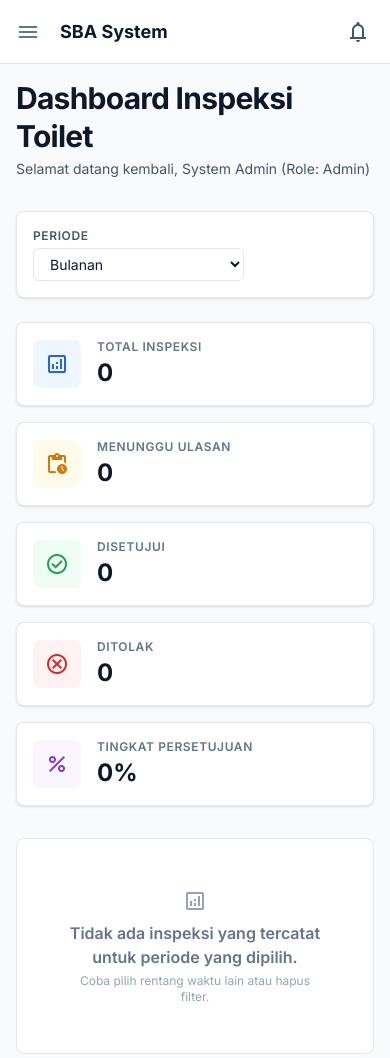
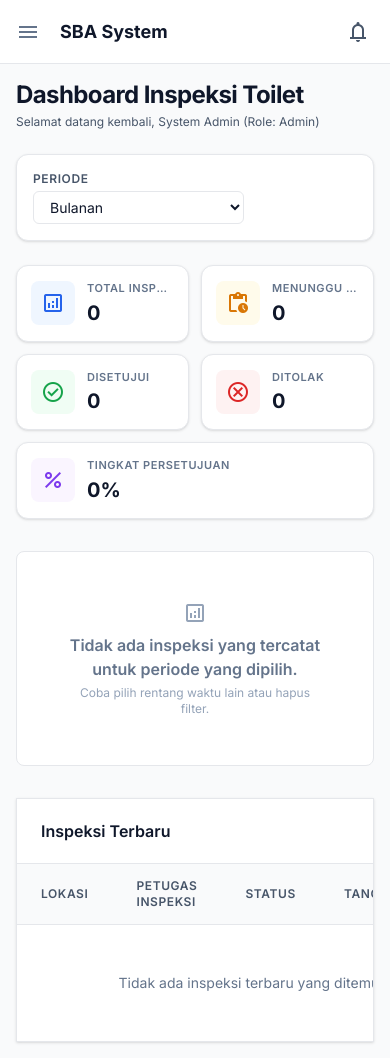
Before and after one commit to Ijlaalll/Portal-Karyawan-Integrated-SBA, a Laravel app: page /toilet-inspection/dashboard in a window 390 px wide. Run offline with Laravel 12, Linux system fonts and the light colour scheme; a user stored in the database is signed in; data comes from the database, SQL or seed files in the repository; data that the repository does not hold is empty; style sheets or scripts are compiled from the project's sources; some libraries are stand-ins or nearby versions; some web fonts are replaced.

Commit message:
fix(ui): responsive card grids preventing horizontal overflow and text clipping on laptop screens

```diff
--- a/resources/views/layouts/app.blade.php
+++ b/resources/views/layouts/app.blade.php
@@ -595,7 +595,7 @@
             <!-- Main Content Container -->
             <div id="main-content" class="flex-1 ml-[280px] flex flex-col h-screen overflow-hidden bg-[#F9FAFB] transition-[margin-left] duration-300 ease-in-out">
                 <!-- Header -->
-                <header id="app-layout-header" class="h-16 w-full flex justify-between items-center px-8 bg-white border-b border-[#E5E7EB] z-40 sticky top-0 shrink-0">
+                <header id="app-layout-header" class="h-16 w-full flex justify-between items-center px-4 sm:px-6 lg:px-6 xl:px-8 bg-white border-b border-[#E5E7EB] z-40 sticky top-0 shrink-0">
                     <div class="flex items-center gap-3 min-w-0">
                         <button type="button" onclick="openMobileSidebar()" aria-label="Buka Menu" class="lg:hidden p-2 -ml-2 rounded-xl text-[#64748B] hover:text-[#0F172A] hover:bg-[#F1F5F9] transition-colors flex items-center justify-center shrink-0">
                             <span class="material-symbols-outlined text-[24px]">menu</span>
@@ -659,7 +659,7 @@
                 </header>
 
                 <!-- Main Body -->
-                <main id="app-layout-main" class="flex-1 overflow-auto p-8">
+                <main id="app-layout-main" class="flex-1 overflow-auto p-4 sm:p-6 lg:p-6 xl:p-8">
                     @yield('content')
                 </main>
             </div>
--- a/resources/views/toilet_inspection/dashboard.blade.php
+++ b/resources/views/toilet_inspection/dashboard.blade.php
@@ -4,18 +4,18 @@
 
 @section('content')
 <div class="min-h-full">
-    <header class="mb-8">
+    <header class="mb-6 sm:mb-8">
         <div class="flex flex-col sm:flex-row justify-between items-start sm:items-center gap-4">
             <div>
-                <h1 class="text-3xl font-bold leading-tight tracking-tight text-[#0F172A]">
+                <h1 class="text-2xl sm:text-3xl font-bold leading-tight tracking-tight text-[#0F172A]">
                     Dashboard Inspeksi Toilet
                 </h1>
-                <p class="text-sm text-[#475569] mt-1">
+                <p class="text-xs sm:text-sm text-[#475569] mt-1">
                     Selamat datang kembali, {{ auth()->user()->name }} (Role: {{ auth()->user()->role === 'admin' ? 'Admin' : (auth()->user()->role === 'spv' ? 'SPV' : (auth()->user()->role === 'ga' ? 'GA' : 'Petugas Inspeksi')) }})
                 </p>
             </div>
             @if(!auth()->user()->isAdmin() && !auth()->user()->isSpv() && !auth()->user()->isGa())
-                <a href="{{ route('inspections.create') }}" class="rounded bg-[#2563EB] px-4 py-2.5 text-sm font-semibold text-white shadow-sm hover:bg-[#1D4ED8] transition-all">
+                <a href="{{ route('inspections.create') }}" class="rounded-xl bg-[#2563EB] px-4 py-2.5 text-sm font-semibold text-white shadow-sm hover:bg-[#1D4ED8] transition-all">
                     + Inspeksi Baru
                 </a>
             @endif
@@ -24,20 +24,20 @@
 
     <main>
         @if (session('success'))
-            <div class="mb-6 rounded-md bg-green-50 p-4 border border-green-200 text-sm font-medium text-green-800">
+            <div class="mb-6 rounded-xl bg-green-50 p-4 border border-green-200 text-sm font-medium text-green-800">
                 {{ session('success') }}
             </div>
         @endif
 
         @if (session('error'))
-            <div class="mb-6 rounded-md bg-amber-50 p-4 border border-amber-200 text-sm font-medium text-amber-800">
+            <div class="mb-6 rounded-xl bg-amber-50 p-4 border border-amber-200 text-sm font-medium text-amber-800">
                 {{ session('error') }}
             </div>
         @endif
 
         @if(auth()->user()->isAdmin() || auth()->user()->isSpv() || auth()->user()->isGa())
             <!-- Period Selector Form -->
-            <form method="GET" action="{{ route('toilet_inspection.dashboard') }}" class="flex flex-wrap gap-4 items-center mb-6 bg-white border border-[#E5E7EB] p-4 rounded-lg shadow-sm" onsubmit="sessionStorage.setItem('toilet_inspection_dashboard_scroll', document.querySelector('main')?.scrollTop || 0);">
+            <form method="GET" action="{{ route('toilet_inspection.dashboard') }}" class="flex flex-wrap gap-4 items-center mb-6 bg-white border border-[#E5E7EB] p-4 rounded-xl shadow-sm" onsubmit="sessionStorage.setItem('toilet_inspection_dashboard_scroll', document.querySelector('main')?.scrollTop || 0);">
                 <div>
                     <label for="date_filter" class="block text-xs font-semibold text-[#475569] uppercase tracking-wider mb-1">Periode</label>
                     <select name="date_filter" id="date_filter" onchange="sessionStorage.setItem('toilet_inspection_dashboard_scroll', document.querySelector('main')?.scrollTop || 0); toggleCustomDates(); this.form.submit();"
@@ -71,65 +71,65 @@
         @endif
 
         <!-- Stats Widgets -->
-        <div class="grid grid-cols-1 sm:grid-cols-2 lg:grid-cols-5 gap-4 mb-8">
-            <div class="bg-white border border-[#E5E7EB] rounded-lg p-4 shadow-sm flex items-center gap-4">
-                <div class="p-3 rounded-lg bg-[#EFF6FF] text-[#2563EB] flex items-center justify-center">
-                    <span class="material-symbols-outlined text-[24px]">analytics</span>
+        <div class="grid grid-cols-2 sm:grid-cols-2 md:grid-cols-3 xl:grid-cols-5 gap-3 sm:gap-4 mb-8">
+            <div class="bg-white border border-[#E5E7EB] rounded-xl p-3.5 sm:p-4 shadow-sm flex items-center gap-3 sm:gap-4 min-w-0">
+                <div class="p-2.5 sm:p-3 rounded-lg bg-[#EFF6FF] text-[#2563EB] flex items-center justify-center shrink-0">
+                    <span class="material-symbols-outlined text-[22px] sm:text-[24px]">analytics</span>
                 </div>
-                <div>
-                    <p class="text-xs font-semibold text-[#64748B] uppercase tracking-wider">Total Inspeksi</p>
-                    <p class="text-2xl font-bold text-[#0F172A] mt-0.5">{{ $totalInspections }}</p>
+                <div class="min-w-0 flex-1">
+                    <p class="text-[11px] sm:text-xs font-semibold text-[#64748B] uppercase tracking-wider truncate" title="Total Inspeksi">Total Inspeksi</p>
+                    <p class="text-xl sm:text-2xl font-bold text-[#0F172A] mt-0.5 truncate">{{ $totalInspections }}</p>
                 </div>
             </div>
 
-            <div class="bg-white border border-[#E5E7EB] rounded-lg p-4 shadow-sm flex items-center gap-4">
-                <div class="p-3 rounded-lg bg-[#FFFBEB] text-[#D97706] flex items-center justify-center">
-                    <span class="material-symbols-outlined text-[24px]">pending_actions</span>
+            <div class="bg-white border border-[#E5E7EB] rounded-xl p-3.5 sm:p-4 shadow-sm flex items-center gap-3 sm:gap-4 min-w-0">
+                <div class="p-2.5 sm:p-3 rounded-lg bg-[#FFFBEB] text-[#D97706] flex items-center justify-center shrink-0">
+                    <span class="material-symbols-outlined text-[22px] sm:text-[24px]">pending_actions</span>
                 </div>
-                <div>
-                    <p class="text-xs font-semibold text-[#64748B] uppercase tracking-wider">Menunggu Ulasan</p>
-                    <p class="text-2xl font-bold text-[#0F172A] mt-0.5">{{ $pendingCount }}</p>
+                <div class="min-w-0 flex-1">
+                    <p class="text-[11px] sm:text-xs font-semibold text-[#64748B] uppercase tracking-wider truncate" title="Menunggu Ulasan">Menunggu Ulasan</p>
+                    <p class="text-xl sm:text-2xl font-bold text-[#0F172A] mt-0.5 truncate">{{ $pendingCount }}</p>
                 </div>
             </div>
 
-            <div class="bg-white border border-[#E5E7EB] rounded-lg p-4 shadow-sm flex items-center gap-4">
-                <div class="p-3 rounded-lg bg-[#F0FDF4] text-[#16A34A] flex items-center justify-center">
-                    <span class="material-symbols-outlined text-[24px]">check_circle</span>
+            <div class="bg-white border border-[#E5E7EB] rounded-xl p-3.5 sm:p-4 shadow-sm flex items-center gap-3 sm:gap-4 min-w-0">
+                <div class="p-2.5 sm:p-3 rounded-lg bg-[#F0FDF4] text-[#16A34A] flex items-center justify-center shrink-0">
+                    <span class="material-symbols-outlined text-[22px] sm:text-[24px]">check_circle</span>
                 </div>
-                <div>
-                    <p class="text-xs font-semibold text-[#64748B] uppercase tracking-wider">Disetujui</p>
-                    <p class="text-2xl font-bold text-[#0F172A] mt-0.5">{{ $approvedCount }}</p>
+                <div class="min-w-0 flex-1">
+                    <p class="text-[11px] sm:text-xs font-semibold text-[#64748B] uppercase tracking-wider truncate" title="Disetujui">Disetujui</p>
+                    <p class="text-xl sm:text-2xl font-bold text-[#0F172A] mt-0.5 truncate">{{ $approvedCount }}</p>
                 </div>
             </div>
 
-            <div class="bg-white border border-[#E5E7EB] rounded-lg p-4 shadow-sm flex items-center gap-4">
-                <div class="p-3 rounded-lg bg-[#FEF2F2] text-[#DC2626] flex items-center justify-center">
-                    <span class="material-symbols-outlined text-[24px]">cancel</span>
+            <div class="bg-white border border-[#E5E7EB] rounded-xl p-3.5 sm:p-4 shadow-sm flex items-center gap-3 sm:gap-4 min-w-0">
+                <div class="p-2.5 sm:p-3 rounded-lg bg-[#FEF2F2] text-[#DC2626] flex items-center justify-center shrink-0">
+                    <span class="material-symbols-outlined text-[22px] sm:text-[24px]">cancel</span>
                 </div>
-                <div>
-                    <p class="text-xs font-semibold text-[#64748B] uppercase tracking-wider">Ditolak</p>
-                    <p class="text-2xl font-bold text-[#0F172A] mt-0.5">{{ $rejectedCount }}</p>
+                <div class="min-w-0 flex-1">
+                    <p class="text-[11px] sm:text-xs font-semibold text-[#64748B] uppercase tracking-wider truncate" title="Ditolak">Ditolak</p>
+                    <p class="text-xl sm:text-2xl font-bold text-[#0F172A] mt-0.5 truncate">{{ $rejectedCount }}</p>
                 </div>
             </div>
 
             @if(auth()->user()->isAdmin() || auth()->user()->isSpv() || auth()->user()->isGa())
-                <div class="bg-white border border-[#E5E7EB] rounded-lg p-4 shadow-sm flex items-center gap-4">
-                    <div class="p-3 rounded-lg bg-[#FAF5FF] text-[#7C3AED] flex items-center justify-center">
-                        <span class="material-symbols-outlined text-[24px]">percent</span>
+                <div class="bg-white border border-[#E5E7EB] rounded-xl p-3.5 sm:p-4 shadow-sm flex items-center gap-3 sm:gap-4 min-w-0 col-span-2 sm:col-span-2 md:col-span-1 xl:col-span-1">
+                    <div class="p-2.5 sm:p-3 rounded-lg bg-[#FAF5FF] text-[#7C3AED] flex items-center justify-center shrink-0">
+                        <span class="material-symbols-outlined text-[22px] sm:text-[24px]">percent</span>
                     </div>
-                    <div>
-                        <p class="text-xs font-semibold text-[#64748B] uppercase tracking-wider">Tingkat Persetujuan</p>
-                        <p class="text-2xl font-bold text-[#0F172A] mt-0.5">{{ isset($approvalRate) ? $approvalRate : 0 }}%</p>
+                    <div class="min-w-0 flex-1">
+                        <p class="text-[11px] sm:text-xs font-semibold text-[#64748B] uppercase tracking-wider truncate" title="Tingkat Persetujuan">Tingkat Persetujuan</p>
+                        <p class="text-xl sm:text-2xl font-bold text-[#0F172A] mt-0.5 truncate">{{ isset($approvalRate) ? $approvalRate : 0 }}%</p>
                     </div>
                 </div>
             @else
-                <div class="bg-white border border-[#E5E7EB] rounded-lg p-4 shadow-sm flex items-center gap-4">
-                    <div class="p-3 rounded-lg bg-[#F8FAFC] text-[#64748B] flex items-center justify-center">
-                        <span class="material-symbols-outlined text-[24px]">person</span>
+                <div class="bg-white border border-[#E5E7EB] rounded-xl p-3.5 sm:p-4 shadow-sm flex items-center gap-3 sm:gap-4 min-w-0 col-span-2 sm:col-span-2 md:col-span-1 xl:col-span-1">
+                    <div class="p-2.5 sm:p-3 rounded-lg bg-[#F8FAFC] text-[#64748B] flex items-center justify-center shrink-0">
+                        <span class="material-symbols-outlined text-[22px] sm:text-[24px]">person</span>
                     </div>
-                    <div>
-                        <p class="text-xs font-semibold text-[#64748B] uppercase tracking-wider">Role Saya</p>
-                        <p class="text-sm font-bold text-[#0F172A] mt-1">Petugas Inspeksi</p>
+                    <div class="min-w-0 flex-1">
+                        <p class="text-[11px] sm:text-xs font-semibold text-[#64748B] uppercase tracking-wider truncate" title="Role Saya">Role Saya</p>
+                        <p class="text-sm sm:text-base font-bold text-[#0F172A] mt-0.5 truncate" title="Petugas Inspeksi">Petugas Inspeksi</p>
                     </div>
                 </div>
             @endif
```
Also changed, not shown: resources/views/admin/global_dashboard.blade.php (+5 -5 lines), resources/views/atk/dashboard.blade.php (+16 -16 lines), resources/views/vehicles/dashboard.blade.php (+36 -36 lines).
